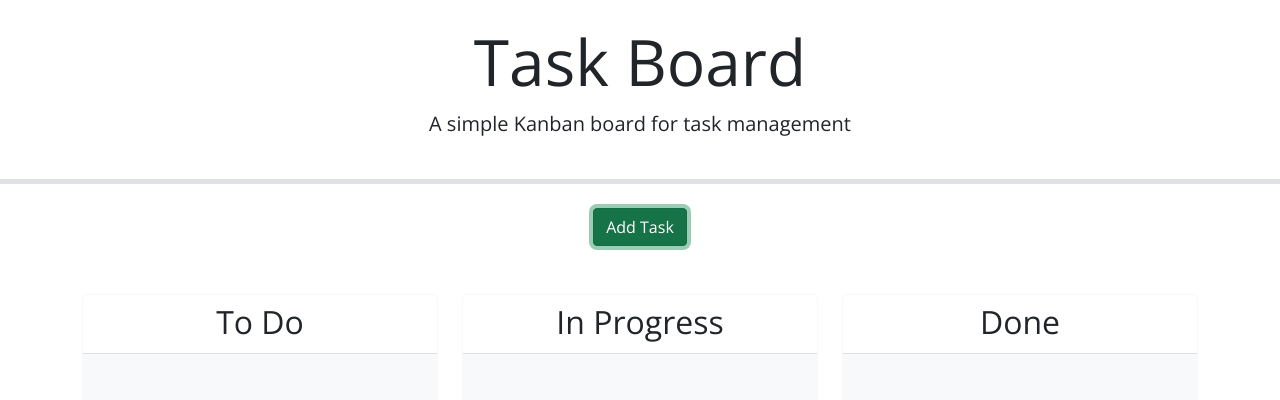
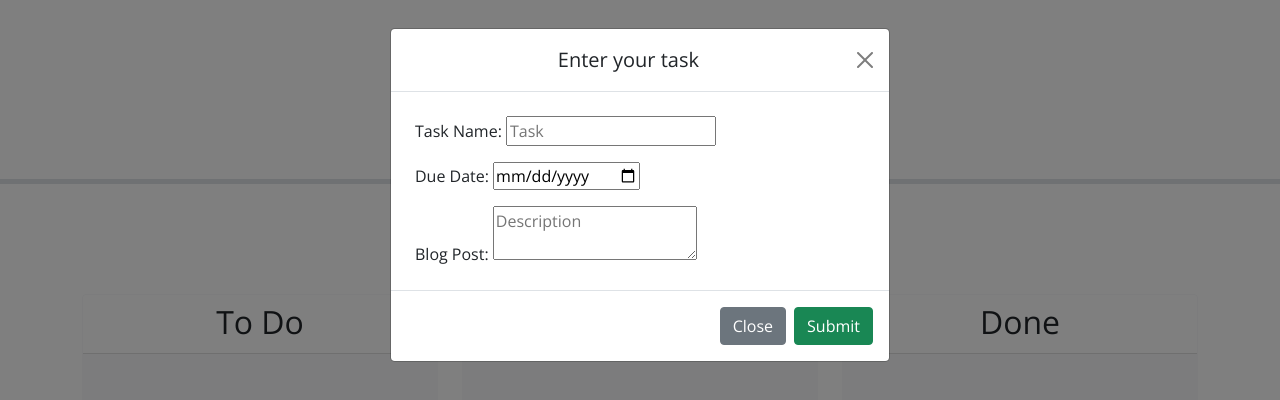
Before and after one commit to UltimaVanguard/task-board, a plain HTML site: page index.html in a window 1280 px wide. Both pictures are taken after a click on the button "Add Task". Drawn offline with nearby package versions, Linux system fonts and the light colour scheme.

Commit message:
added a modal with a form to fill in task

```diff
--- a/index.html
+++ b/index.html
@@ -22,9 +22,40 @@
   </header>
   <div class="container">
     <div class="text-center mb-5">
-      <button class="btn btn-success" data-bs-toggle="modal" data-bs-target="#formModal">Add Task</button>
+      <button class="btn btn-success" data-bs-toggle="modal" data-bs-target=".modal">Add Task</button>
     </div>
     <!-- Todo: Create a modal with a form to add tasks -->
+    <div class="modal" tabindex="-1">
+      <div class="modal-dialog">
+        <div class="modal-content">
+          <div class="modal-header">
+            <h5 class="modal-title text-center w-100">Enter your task</h5>
+            <button type="button" class="btn-close" data-bs-dismiss="modal" aria-label="Close"></button>
+          </div>
+          <div class="modal-body">
+            <form id="task-form">
+              <section class="task-form p-2">
+                  <label for="task-name">Task Name:</label>
+                  <input type="text" name="task-name" id="task-name" placeholder="Task"/>
+              </section>
+              <section class="task-form p-2">
+                  <label for="dueDate">Due Date:</label>
+                  <input type="date" name="dueDate" id="dueDate" placeholder="dueDate"/>
+              </section>
+              <section class="task-form p-2">
+                  <label for="description">Blog Post:</label>
+                  <textarea name="description" id="description" placeholder="Description"></textarea>
+              </section>
+            </form>
+          </div>
+          <div class="modal-footer">
+            <button type="button" class="btn btn-secondary" data-bs-dismiss="modal">Close</button>
+            <button type="button" class="btn btn-success">Submit</button>
+          </div>
+        </div>
+      </div>
+    </div>
+
     <div class="row swim-lanes text-center justify-content-between">
       <div class="col-12 col-lg-4 d-flex">
         <div id="to-do" class="card border-light mb-3 lane flex-grow-1">
```
